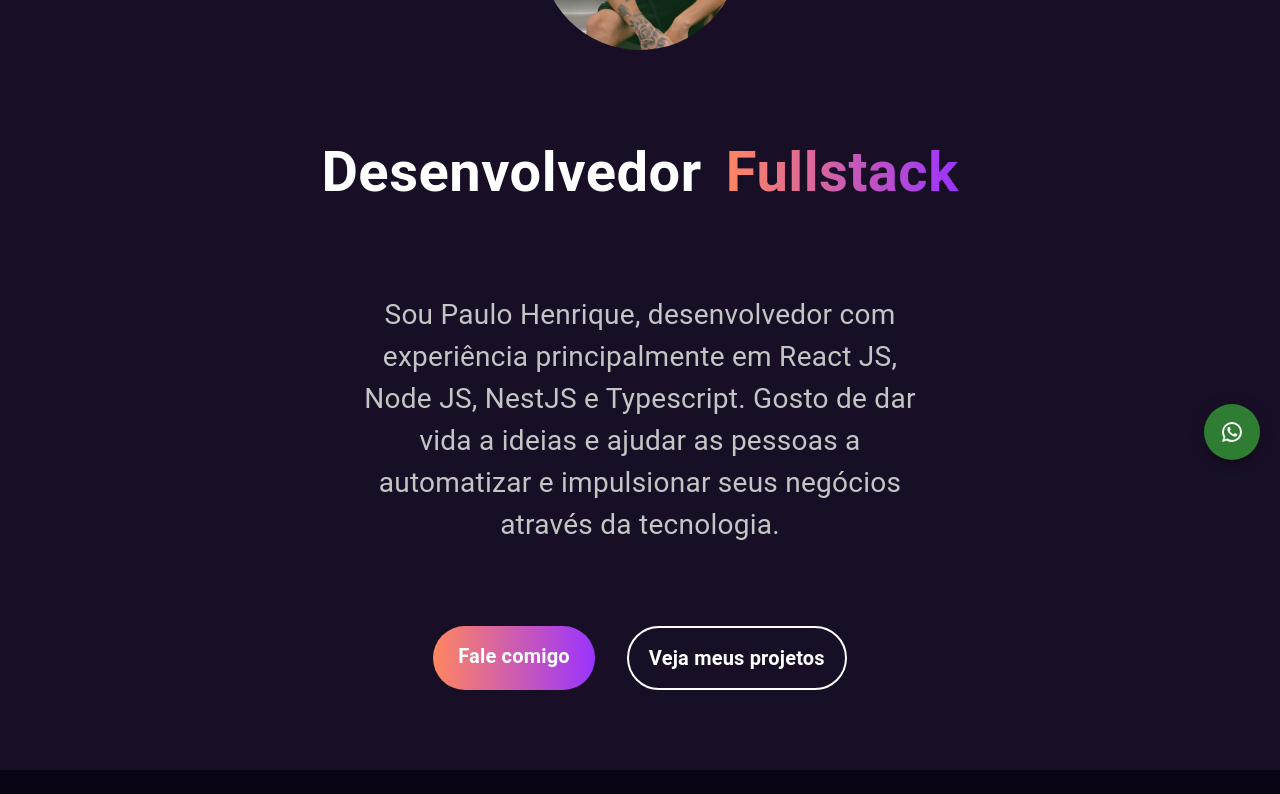
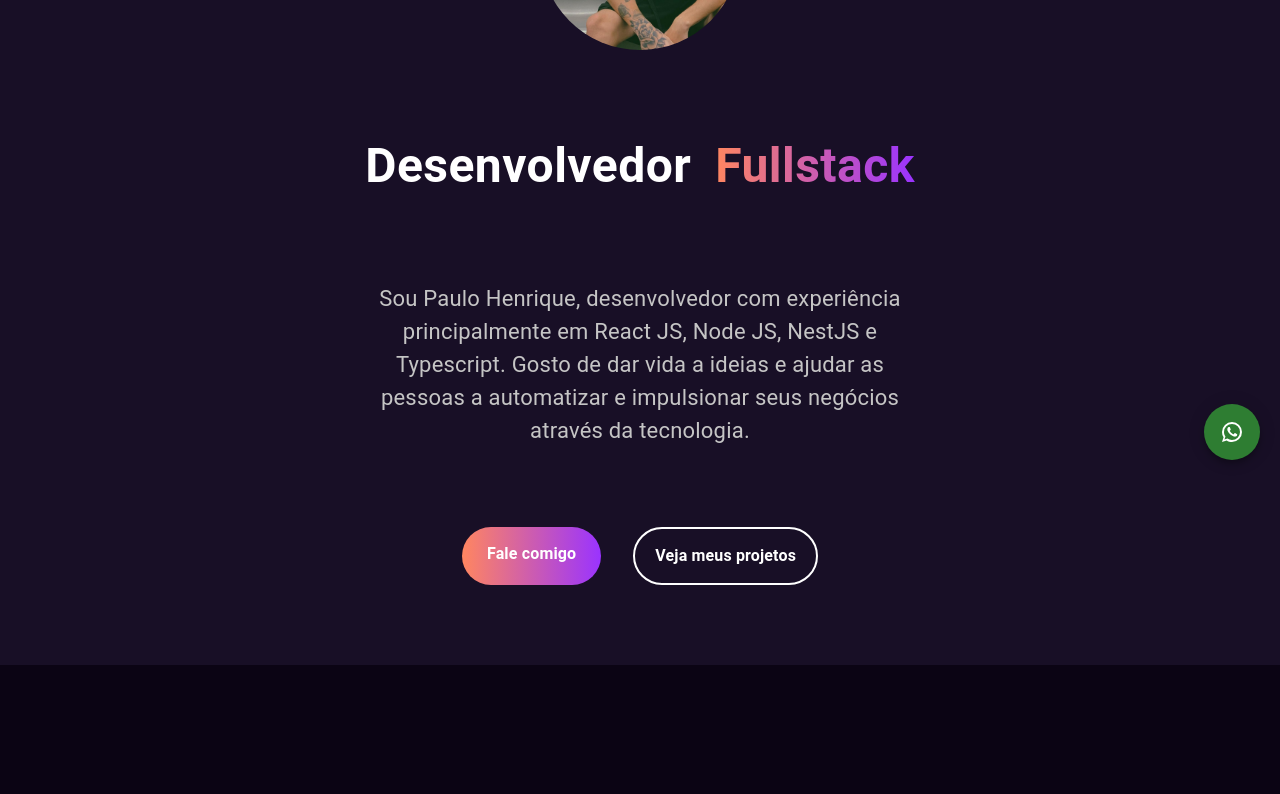
Before and after one commit to paulofreyyy/resume, a React (Vite) app: page / in a window 1280 px wide. Shown: the part 320-1114 px from the top of the page. Built offline with nearby package versions, Linux system fonts and the light colour scheme.

Commit message:
feat: create sobre components

```diff
--- a/src/App.tsx
+++ b/src/App.tsx
@@ -4,7 +4,7 @@ import { Certificados } from './components/certificados/Certificados'
 import { Contato } from './components/contato/Contato'
 import { Experiencias } from './components/experiencias/Experiencias'
 import { FloatButtons } from './components/FloatButtons'
-import { Sobre } from './components/Sobre'
+import { Sobre } from './components/sobre/Sobre'
 
 function App() {
 
--- a/src/components/Sobre.tsx
+++ /dev/null
@@ -1,91 +0,0 @@
-import { Box, Typography } from "@mui/material";
-
-export function Sobre() {
-    return (
-        <Box
-            gap={{ md: 10, xs: 4 }}
-            sx={{
-                display: "flex",
-                flexDirection: "column",
-                alignItems: "center",
-                justifyContent: "center",
-                p: 10,
-            }}
-        >
-            <Box
-                component="img"
-                src='/pauloPhoto.jpg'
-                sx={{
-                    height: 200,
-                    width: 200,
-                    objectFit: 'cover',
-                    borderRadius: '100%',
-                }}
-            />
-
-            <Typography
-                color='white'
-                fontSize={{ md: '56px', xs: '28px' }}
-                fontWeight='bold'
-            >
-                Desenvolvedor
-                <Box
-                    component='span'
-                    ml={{ md: 3, xs: 2 }}
-                    sx={{
-                        background: 'linear-gradient(90deg, #FF8660, #9A33FF)',
-                        backgroundClip: "text",
-                        WebkitBackgroundClip: 'text',
-                        color: 'transparent',
-                    }}
-                >
-                    Fullstack
-                </Box>
-            </Typography>
-
-            <Typography
-                fontSize={{ md: '28px', xs: '18px' }}
-                color='#C5C5C5'
-                width={{ md: '50%', xs: '100%' }}
-                textAlign='center'
-            >
-                Sou Paulo Henrique, desenvolvedor com experiência principalmente em React JS, Node JS, NestJS e Typescript. Gosto de dar vida a ideias e ajudar as pessoas a automatizar e impulsionar seus negócios através da tecnologia.
-            </Typography>
-
-            <Box display='flex' flexDirection={{ md: 'row', xs: 'column' }} gap={{ md: 4, xs: 2 }} textAlign='center'>
-                <Typography
-                    fontSize={{ md: "20px", xs: '14px' }}
-                    component='a'
-                    target="_blank"
-                    href='https://api.whatsapp.com/send/?phone=5521992419980'
-                    sx={{
-                        background: 'linear-gradient(90deg, #FF8660, #9A33FF)',
-                        color: '#FFF',
-                        fontWeight: 'bold',
-                        padding: '15px 25px',
-                        borderRadius: 10,
-                        textDecoration: "none",
-                    }}
-                >
-                    Fale comigo
-                </Typography>
-                <Typography
-                    fontSize={{ md: "20px", xs: '14px' }}
-                    target="_blank"
-                    component='a'
-                    href='https://github.com/paulofreyyy'
-                    p='15px 20px'
-                    sx={{
-                        fontWeight: 'bold',
-                        borderRadius: 10,
-                        border: "2px solid white",
-                        color: 'white',
-                        textDecoration: 'none'
-                    }}
-                >
-                    Veja meus projetos
-                </Typography>
-            </Box>
-        </Box>
-    )
-}
--- /dev/null
+++ b/src/components/sobre/ActionButtons.tsx
@@ -0,0 +1,40 @@
+import { Box, Typography } from "@mui/material";
+
+export function ActionButtons() {
+    return (
+        <Box display='flex' flexDirection={{ md: 'row', xs: 'column' }} gap={{ md: 4, xs: 2 }} textAlign='center'>
+            <Typography
+                fontSize={{ md: "16px", xs: '12px' }}
+                component='a'
+                target="_blank"
+                href='https://api.whatsapp.com/send/?phone=5521992419980'
+                sx={{
+                    background: 'linear-gradient(90deg, #FF8660, #9A33FF)',
+                    color: '#FFF',
+                    fontWeight: 'bold',
+                    padding: '15px 25px',
+                    borderRadius: 10,
+                    textDecoration: "none",
+                }}
+            >
+                Fale comigo
+            </Typography>
+            <Typography
+                fontSize={{ md: "16px", xs: '12px' }}
+                target="_blank"
+                component='a'
+                href='https://github.com/paulofreyyy'
+                sx={{
+                    fontWeight: 'bold',
+                    borderRadius: 10,
+                    border: "2px solid white",
+                    color: 'white',
+                    textDecoration: 'none',
+                    padding: '15px 20px',
+                }}
+            >
+                Veja meus projetos
+            </Typography>
+        </Box>
+    );
+}
--- /dev/null
+++ b/src/components/sobre/Description.tsx
@@ -0,0 +1,14 @@
+import { Typography } from "@mui/material";
+
+export function Description() {
+    return (
+        <Typography
+            fontSize={{ md: '22px', xs: '18px' }}
+            color='#C5C5C5'
+            width={{ md: '50%', xs: '100%' }}
+            textAlign='center'
+        >
+            Sou Paulo Henrique, desenvolvedor com experiência principalmente em React JS, Node JS, NestJS e Typescript. Gosto de dar vida a ideias e ajudar as pessoas a automatizar e impulsionar seus negócios através da tecnologia.
+        </Typography>
+    );
+}
--- /dev/null
+++ b/src/components/sobre/ProfileImage.tsx
@@ -0,0 +1,20 @@
+import { Box } from "@mui/material";
+
+interface ProfileImageProps {
+    src: string;
+}
+
+export function ProfileImage({ src }: ProfileImageProps) {
+    return (
+        <Box
+            component="img"
+            src={src}
+            sx={{
+                height: 200,
+                width: 200,
+                objectFit: 'cover',
+                borderRadius: '100%',
+            }}
+        />
+    );
+}
--- /dev/null
+++ b/src/components/sobre/Sobre.tsx
@@ -0,0 +1,25 @@
+import { Box } from "@mui/material";
+import { ProfileImage } from "./ProfileImage";
+import { Title } from "./Title";
+import { Description } from "./Description";
+import { ActionButtons } from "./ActionButtons";
+
+export function Sobre() {
+    return (
+        <Box
+            gap={{ md: 10, xs: 4 }}
+            sx={{
+                display: "flex",
+                flexDirection: "column",
+                alignItems: "center",
+                justifyContent: "center",
+                p: 10,
+            }}
+        >
+            <ProfileImage src="/pauloPhoto.jpg" />
+            <Title />
+            <Description />
+            <ActionButtons />
+        </Box>
+    );
+}
--- /dev/null
+++ b/src/components/sobre/Title.tsx
@@ -0,0 +1,25 @@
+import { Box, Typography } from "@mui/material";
+
+export function Title() {
+    return (
+        <Typography
+            color='white'
+            fontSize={{ md: '48px', xs: '28px' }}
+            fontWeight='bold'
+        >
+            Desenvolvedor
+            <Box
+                component='span'
+                ml={{ md: 3, xs: 2 }}
+                sx={{
+                    background: 'linear-gradient(90deg, #FF8660, #9A33FF)',
+                    backgroundClip: "text",
+                    WebkitBackgroundClip: 'text',
+                    color: 'transparent',
+                }}
+            >
+                Fullstack
+            </Box>
+        </Typography>
+    );
+}
```
